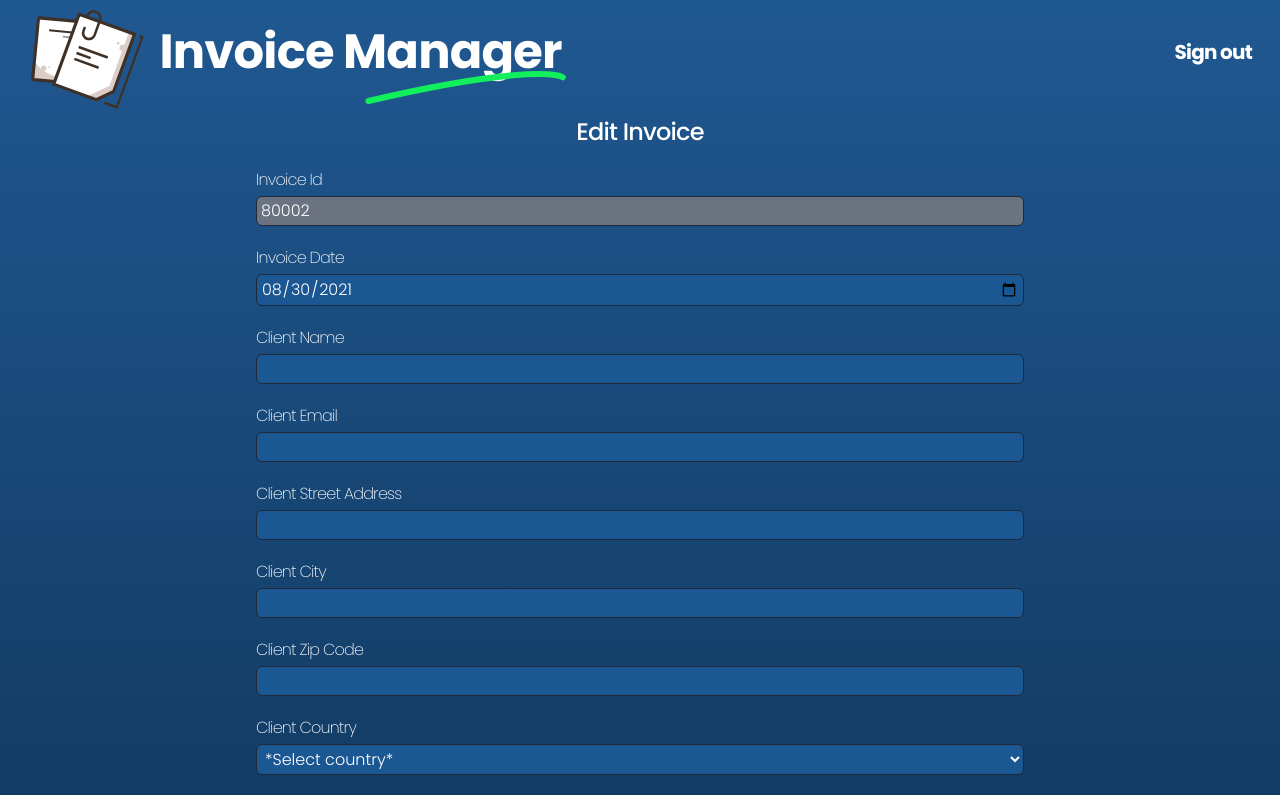
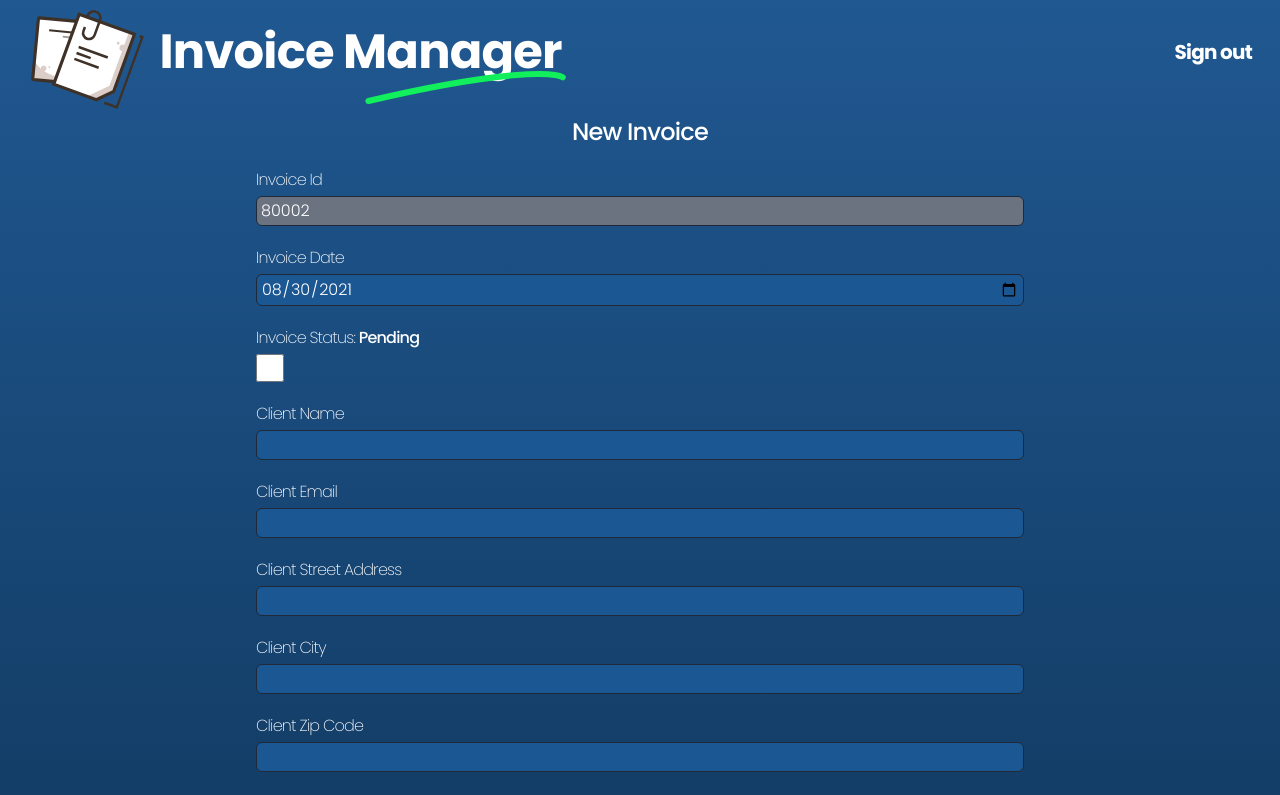
Before and after one commit to torbilote/vue3-invoice-app-v2, a Vue app: page /new-invoice in a window 1280 px wide. Shown: the top 795 px of the page. Built offline with nearby package versions, Linux system fonts and the light colour scheme.

Commit message:
Added ChangeStatus Button

```diff
--- a/src/views/AddInvoice.vue
+++ b/src/views/AddInvoice.vue
@@ -1,9 +1,14 @@
 <template>
   <form class="mt-5">
     <div class="w-4/5 lg:w-3/5 mx-auto flex flex-col lg:gap-y-2">
-      <h2 class="text-base text-white text-center font-medium sm:text-lg lg:text-xl xl:text-2xl">Edit Invoice</h2>
+      <h2 class="text-base text-white text-center font-medium sm:text-lg lg:text-xl xl:text-2xl">New Invoice</h2>
       <InvoiceAttributeInput v-model="localInvoice.invoiceId" :inputType="'input'" :htmlId="'invoiceId'" :labelText="'Invoice Id'" :isOff="true" />
       <InvoiceAttributeInput v-model="localInvoice.invoiceDate" :inputType="'date'" :htmlId="'invoiceDate'" :labelText="'Invoice Date'" />
+      <label class="invoice-status flex flex-col mt-3">
+        <span class="text-sm text-white font-extralight mb-1 lg:text-base"
+          >Invoice Status: <span class="font-medium">{{ localInvoice.invoiceStatus }}</span></span
+        ><input type="checkbox" v-model="checkbox" class="cursor-pointer h-7 w-7" />
+      </label>
       <InvoiceAttributeInput v-model="localInvoice.clientName" :inputType="'text'" :htmlId="'clientName'" :labelText="'Client Name'" />
       <InvoiceAttributeInput v-model="localInvoice.clientEmail" :inputType="'email'" :htmlId="'clientEmail'" :labelText="'Client Email'" />
       <InvoiceAttributeInput v-model="localInvoice.clientStreetAddress" :inputType="'text'" :htmlId="'clientStreetAddress'" :labelText="'Client Street Address'" />
@@ -75,7 +80,14 @@ export default {
     return {
       newId: 8532,
       localInvoice: null,
+      checkbox: false,
     };
+  },
+  watch: {
+    checkbox(value) {
+      if (value) this.localInvoice.invoiceStatus = 'Paid';
+      else this.localInvoice.invoiceStatus = 'Pending';
+    },
   },
   computed: {
     ...mapGetters(['getInvoiceDatabaseAll', 'getAttributeSelectOptions', 'getNextId']),
--- a/src/views/EditInvoice.vue
+++ b/src/views/EditInvoice.vue
@@ -4,6 +4,11 @@
       <h2 class="text-base text-white text-center font-medium sm:text-lg lg:text-xl xl:text-2xl">Edit Invoice</h2>
       <InvoiceAttributeInput v-model="localInvoice.invoiceId" :inputType="'input'" :htmlId="'invoiceId'" :labelText="'Invoice Id'" :isOff="true" />
       <InvoiceAttributeInput v-model="localInvoice.invoiceDate" :inputType="'date'" :htmlId="'invoiceDate'" :labelText="'Invoice Date'" />
+      <label class="invoice-status flex flex-col mt-3">
+        <span class="text-sm text-white font-extralight mb-1 lg:text-base"
+          >Invoice Status: <span class="font-medium">{{ localInvoice.invoiceStatus }}</span></span
+        ><input type="checkbox" v-model="checkbox" class="cursor-pointer h-7 w-7" />
+      </label>
       <InvoiceAttributeInput v-model="localInvoice.clientName" :inputType="'text'" :htmlId="'clientName'" :labelText="'Client Name'" />
       <InvoiceAttributeInput v-model="localInvoice.clientEmail" :inputType="'email'" :htmlId="'clientEmail'" :labelText="'Client Email'" />
       <InvoiceAttributeInput v-model="localInvoice.clientStreetAddress" :inputType="'text'" :htmlId="'clientStreetAddress'" :labelText="'Client Street Address'" />
@@ -80,7 +85,14 @@ export default {
     return {
       invoice: null,
       localInvoice: null,
+      checkbox: false,
     };
+  },
+  watch: {
+    checkbox(value) {
+      if (value) this.localInvoice.invoiceStatus = 'Paid';
+      else this.localInvoice.invoiceStatus = 'Pending';
+    },
   },
   computed: {
     ...mapGetters(['getInvoiceDatabaseAll', 'getAttributeSelectOptions']),
@@ -121,6 +133,10 @@ export default {
   created() {
     [this.invoice] = this.getInvoiceDatabaseAll.filter((inv) => inv.invoiceId === this.invoiceId);
     this.localInvoice = JSON.parse(JSON.stringify(this.invoice));
+
+    if (this.localInvoice.invoiceStatus === 'Pending') {
+      this.checkbox = false;
+    } else this.checkbox = true;
   },
 };
 </script>
```
Also changed, not shown: src/tasks.txt.
